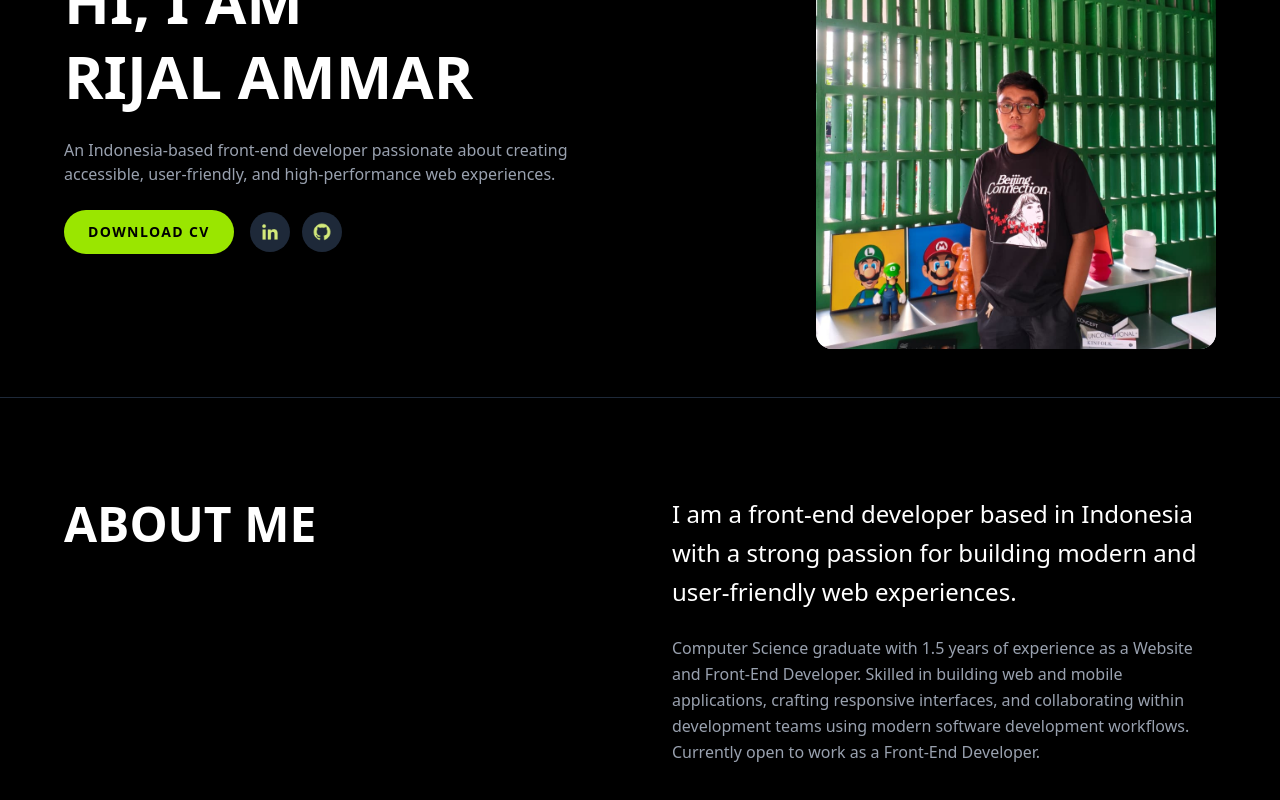
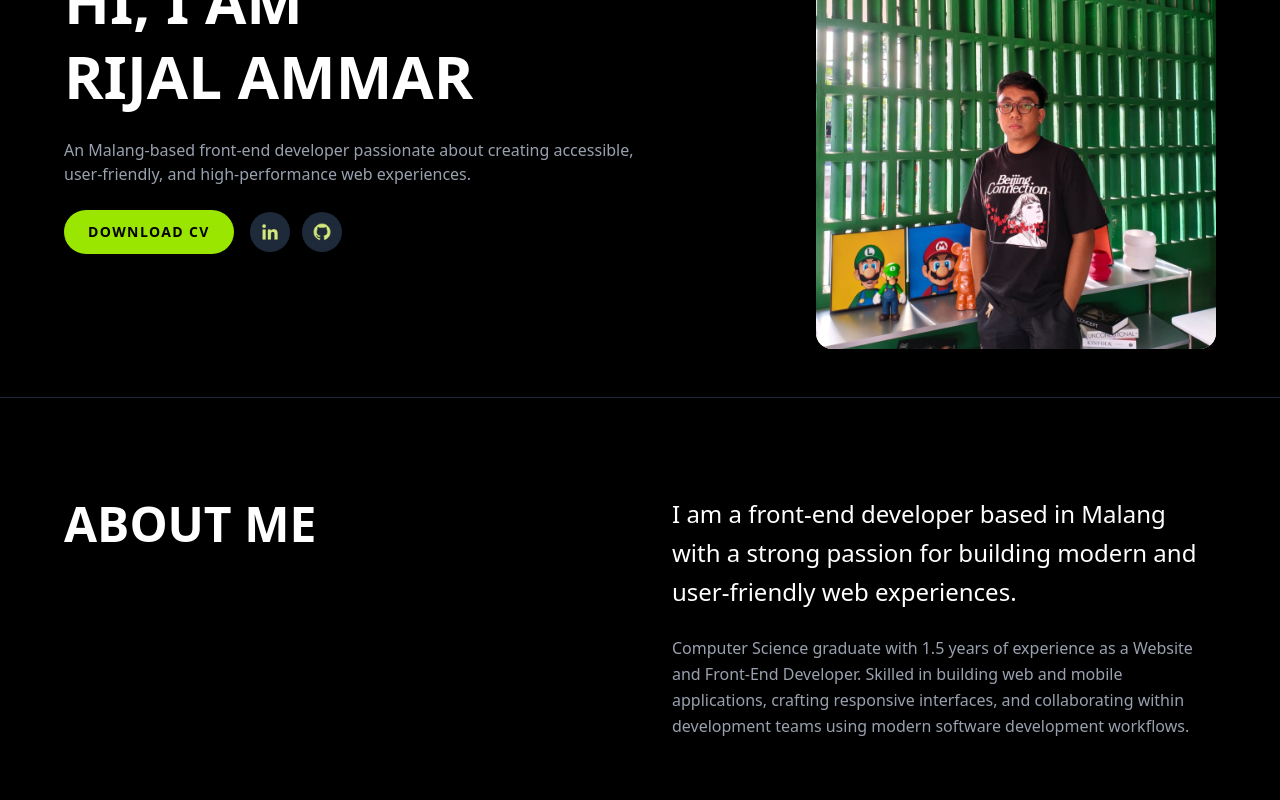
Before and after one commit to rijalammar1/Tugas-Day_35_RijalAmmar, a Next.js app: page / in a window 1280 px wide. Shown: the part 260-1060 px from the top of the page. Built offline with nearby package versions, Linux system fonts and the light colour scheme.

Commit message:
initial-commit

```diff
--- a/components/home/About.tsx
+++ b/components/home/About.tsx
@@ -68,8 +68,8 @@ export default function About() {
 
           <div className="max-w-xl space-y-6">
             <h3 className="text-xl md:text-2xl font-medium leading-relaxed text-white">
-              I am a front-end developer based in Indonesia with a strong
-              passion for building modern and user-friendly web experiences.
+              I am a front-end developer based in Malang with a strong passion
+              for building modern and user-friendly web experiences.
             </h3>
 
             <p className="text-gray-400 text-sm md:text-base leading-relaxed">
@@ -77,8 +77,7 @@ export default function About() {
               Website and Front-End Developer. Skilled in building web and
               mobile applications, crafting responsive interfaces, and
               collaborating within development teams using modern software
-              development workflows. Currently open to work as a Front-End
-              Developer.
+              development workflows.
             </p>
           </div>
         </div>
--- a/components/home/Hero.tsx
+++ b/components/home/Hero.tsx
@@ -11,7 +11,7 @@ export default function Hero() {
           </h2>
 
           <p className="text-gray-400 text-sm md:text-base">
-            An Indonesia-based front-end developer passionate about creating
+            An Malang-based front-end developer passionate about creating
             accessible, user-friendly, and high-performance web experiences.
           </p>
 
```
